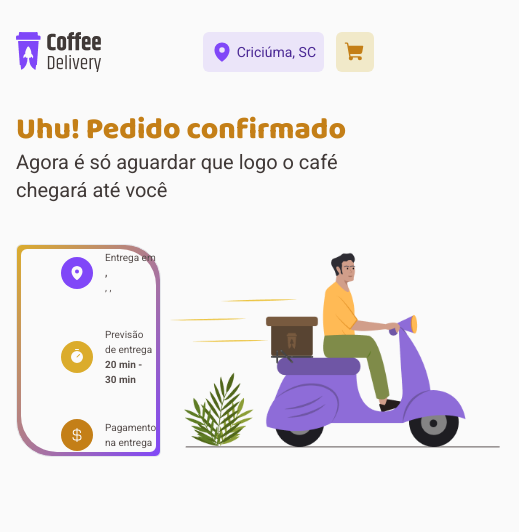
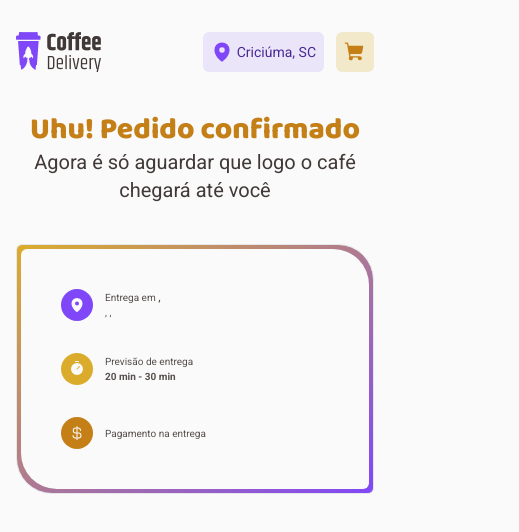
Before and after one commit to davimarcilio/CoffeeDelivery, a React (Vite) app: page /checkout/success in a window 390 px wide. Shown: the top 532 px of the page, 519 px wide, since content can reach past the window. Built offline with nearby package versions, Linux system fonts and the light colour scheme.

Commit message:
Success page responsivity

```diff
--- a/src/pages/Checkout/Success/index.tsx
+++ b/src/pages/Checkout/Success/index.tsx
@@ -7,16 +7,16 @@ export function Success() {
   return (
     <main className="mt-28 flex flex-col gap-10">
       <div>
-        <h1 className="text-yellow-dark font-Baloo font-extrabold text-3xl">
+        <h1 className="text-yellow-dark max-sm:text-center font-Baloo font-extrabold text-3xl">
           Uhu! Pedido confirmado
         </h1>
-        <p className="text-xl font-Roboto text-base-subtitle">
+        <p className="text-xl font-Roboto max-sm:text-center text-base-subtitle">
           Agora é só aguardar que logo o café chegará até você{" "}
         </p>
       </div>
       <div className="flex justify-between">
         <div className="flex justify-between bg-gradient-to-br from-[#dbac2c] p-1 to-[#8047f8]  border  flex-1 rounded-md rounded-tr-36 rounded-bl-36">
-          <div className="flex flex-col rounded-md bg-background w-full h-full rounded-tr-36 rounded-bl-36">
+          <div className="flex max-sm:py-10 flex-col rounded-md bg-background w-full h-full rounded-tr-36 rounded-bl-36">
             <ul className="flex flex-col gap-8 justify-center h-full">
               <li className="pl-10 flex gap-3 items-center">
                 <div className="p-2 h-min bg-purple rounded-full">
@@ -67,7 +67,7 @@ export function Success() {
             </ul>
           </div>
         </div>
-        <img src={illustration} alt="Moto" />
+        <img className="max-sm:hidden" src={illustration} alt="Moto" />
       </div>
     </main>
   );
```
